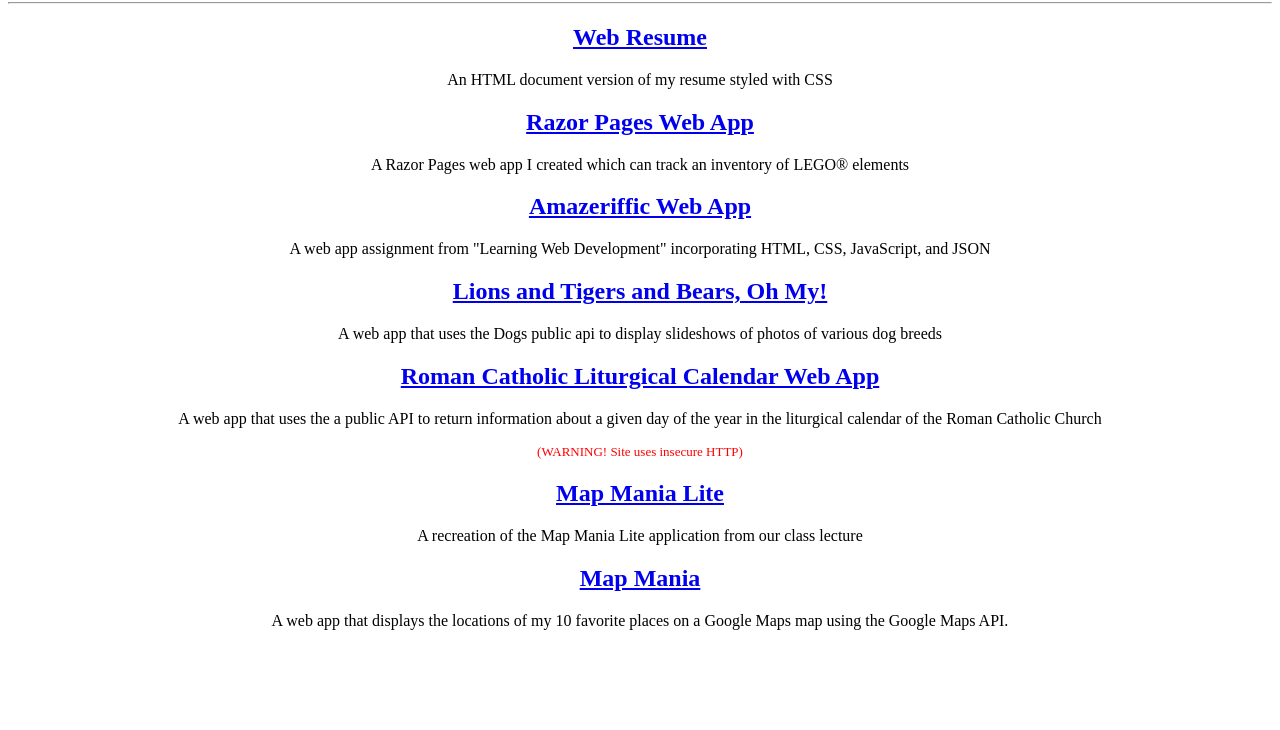
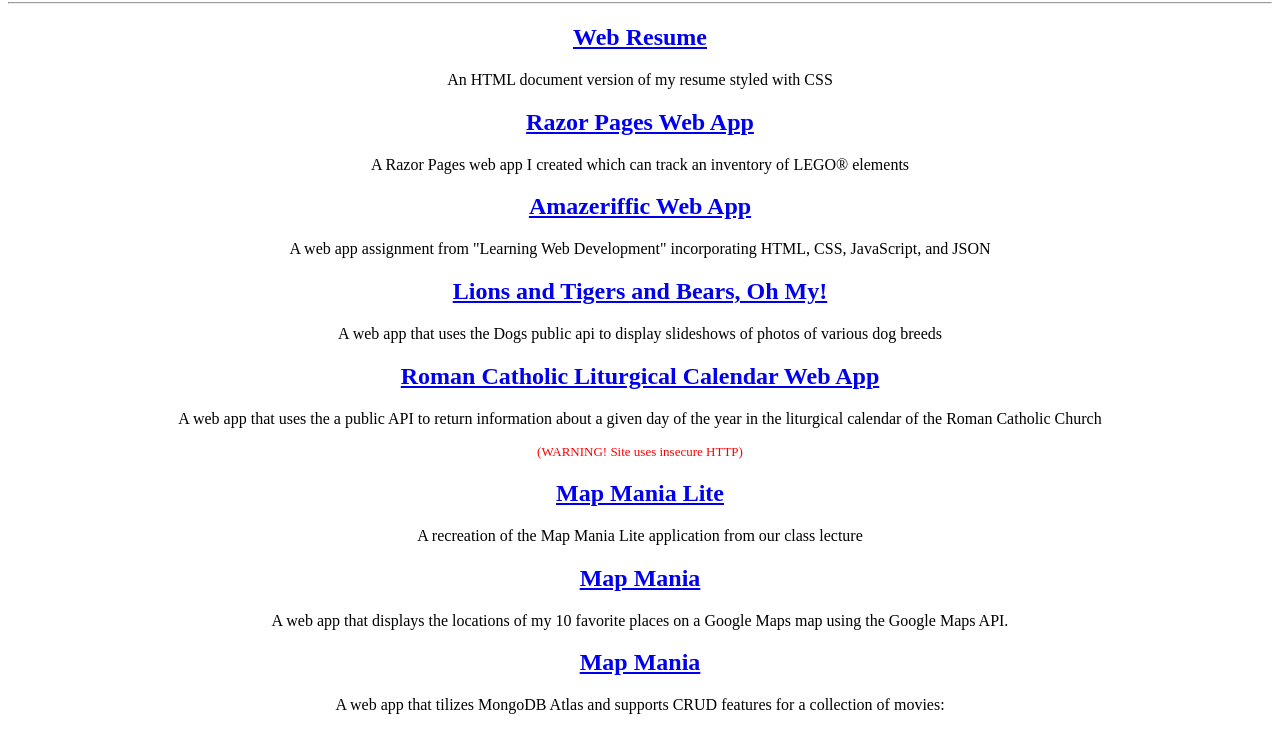
Before and after one commit to mjwelch-lewis/Assignment-Portfolio, a website: page static/index.html in a window 1280 px wide. Shown: the part 78-808 px from the top of the page. Drawn offline with Linux system fonts and the light colour scheme.

Commit message:
Updated index.html with link to MovieCRUD project

```diff
--- a/static/index.html
+++ b/static/index.html
@@ -23,5 +23,7 @@
     <p>A recreation of the Map Mania Lite application from our class lecture</p>
     <h2><a href="https://map-mania-project.azurewebsites.net/">Map Mania</a></h2>
     <p>A web app that displays the locations of my 10 favorite places on a Google Maps map using the Google Maps API.</p>
+    <h2><a href="https://moviecrud.azurewebsites.net/">Map Mania</a></h2>
+    <p>A web app that tilizes MongoDB Atlas and supports CRUD features for a collection of movies:</p>
 </body>
 </html>
```
